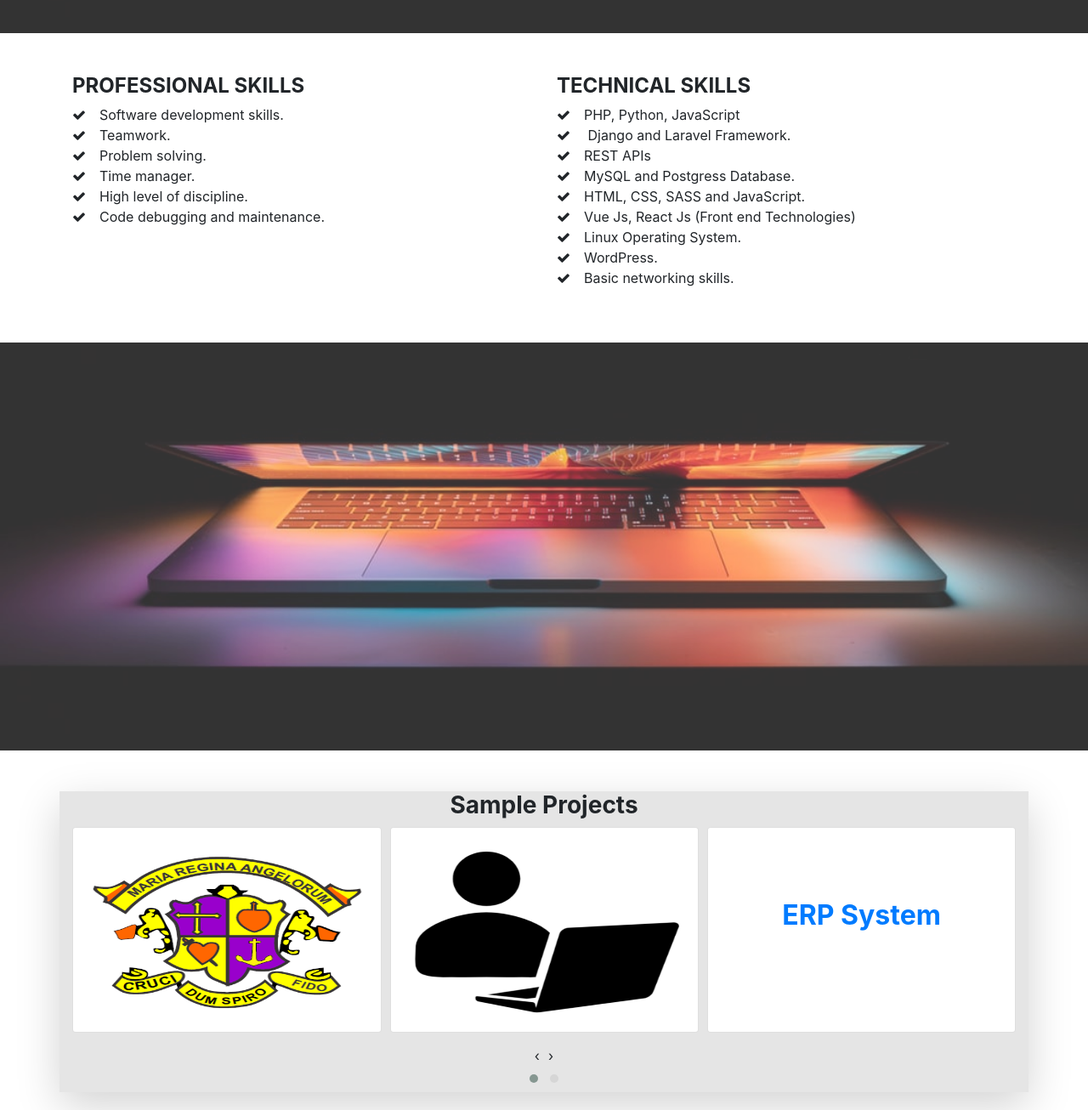
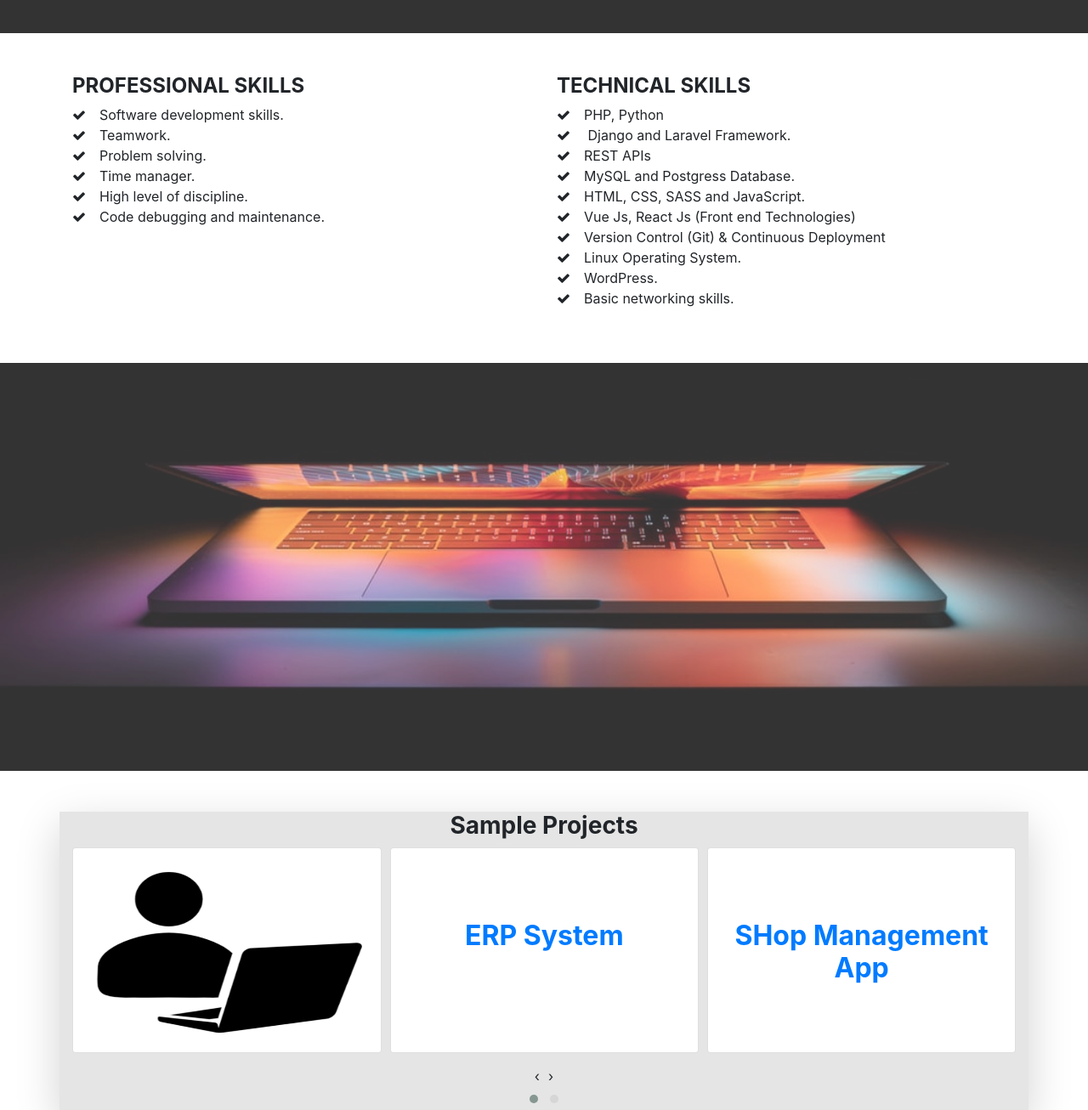
Before and after one commit to mutende/mutende.github.io, a plain HTML site: page index.html in a window 1280 px wide. Shown: the part 1600-2906 px from the top of the page at 85% size. Drawn offline with nearby package versions, Linux system fonts and the light colour scheme.

Commit message:
Update index.html
Some new chnages

```diff
--- a/index.html
+++ b/index.html
@@ -99,12 +99,13 @@
         <h4><strong>TECHNICAL SKILLS</strong></h4>
 
         <ul class="list-unstyled">
-          <li><span><i class="fa fa-check mr-3" aria-hidden="true"></i><span>PHP, Python, JavaScript</li>
+          <li><span><i class="fa fa-check mr-3" aria-hidden="true"></i><span>PHP, Python</li>
           <li><span><i class="fa fa-check mr-3" aria-hidden="true"></i><span> Django and Laravel Framework.</li>
           <li><span><i class="fa fa-check mr-3" aria-hidden="true"></i><span>REST APIs</li>
           <li><span><i class="fa fa-check mr-3" aria-hidden="true"></i><span>MySQL and Postgress Database.</li>
           <li><span><i class="fa fa-check mr-3" aria-hidden="true"></i><span>HTML, CSS, SASS and JavaScript.</li>
           <li><span><i class="fa fa-check mr-3" aria-hidden="true"></i><span>Vue Js, React Js (Front end Technologies)</li>
+             <li><span><i class="fa fa-check mr-3" aria-hidden="true"></i><span>Version Control (Git) & Continuous Deployment</li>
           <li><span><i class="fa fa-check mr-3" aria-hidden="true"></i><span>Linux Operating System.</li>
           <li><span><i class="fa fa-check mr-3" aria-hidden="true"></i><span>WordPress.</li>
           <li><span><i class="fa fa-check mr-3" aria-hidden="true"></i><span>Basic networking skills.</li>
@@ -136,7 +137,7 @@
           </div>
 
       </div> -->
-        <div class="item">
+       <!-- <div class="item">
             <div class="card">
             <div class="card-body">
                 <a href="https://www.agricenter.co.ke/" target="_blank">
@@ -145,7 +146,9 @@
             </div>
 
           </div>
-        </div>
+        </div> -->
+
+
         <div class="item">
             <div class="card">
                 <div class="card-body">
@@ -177,6 +180,18 @@
 
             </div>
       </div>
+
+      <div class="item">
+          <div class="card">
+              <div class="card-body" style="height:240px;">
+                  <a href="http://www.wailertech.co.ke/" target="_blank">
+                    <h3 class="text-center h2 mt-3 py-5"><strong>SHop Management App</strong></h3>
+                  </a>
+              </div>
+
+            </div>
+      </div>
+
       <div class="item">
         <div class="card">
             <div class="card-body" style="height:240px;">
```
